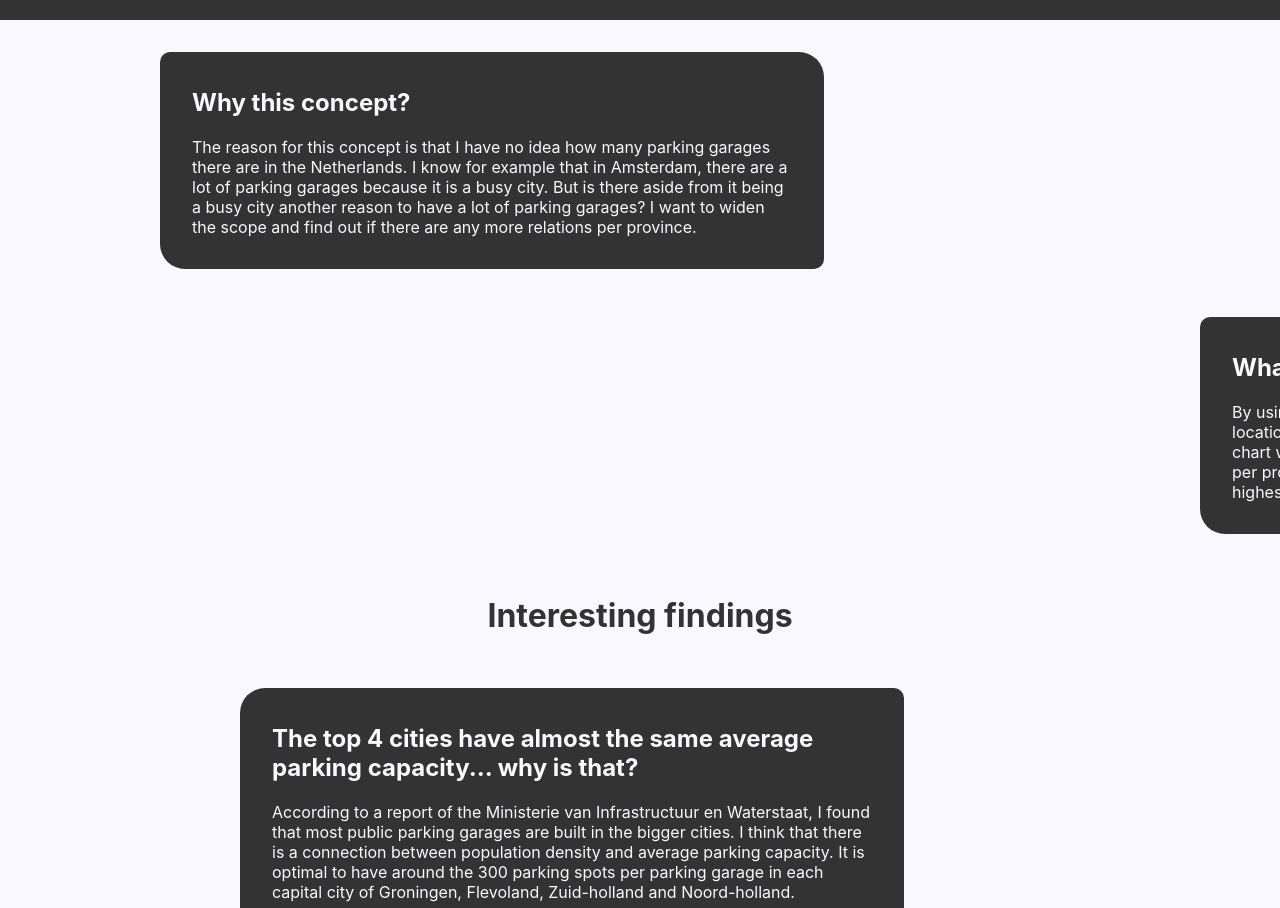
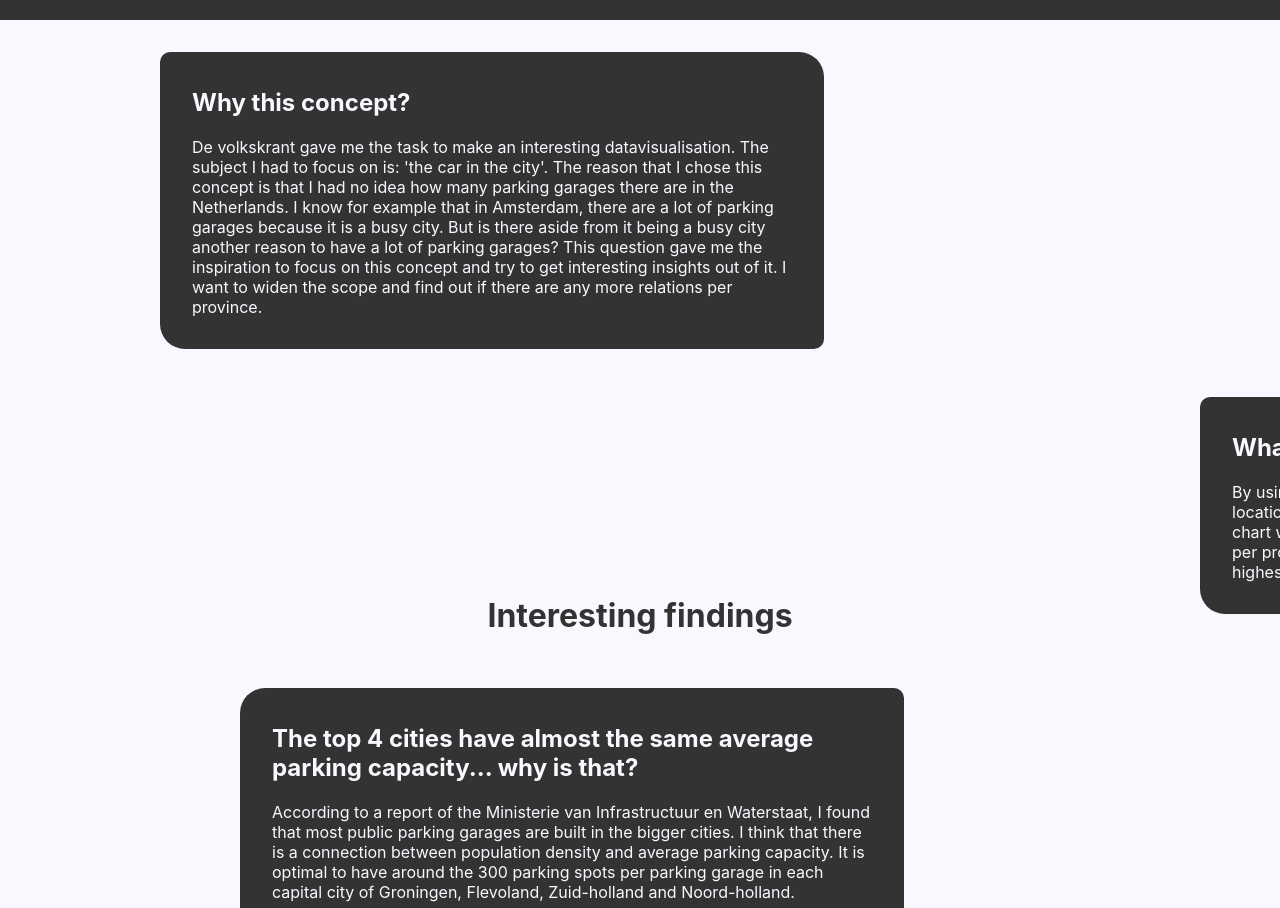
Before and after one commit to sahitj001/frontend-applications, a React (Create React App) app: page / in a window 1280 px wide. Shown: the part 780-1688 px from the top of the page. Built offline with nearby package versions, Linux system fonts and the light colour scheme; no server answers.

Commit message:
edited intro

```diff
--- a/src/components/Intro.js
+++ b/src/components/Intro.js
@@ -7,8 +7,10 @@ export function Intro() {
 
             <div className="info-concept">
                 <h2 className="info-h2">Why this concept?</h2>
-                <p className="info-p">The reason for this concept is that I have no idea how many parking garages there are in the Netherlands. I know for example that in Amsterdam,
+                <p className="info-p">De volkskrant gave me the task to make an interesting datavisualisation. The subject I had to focus on is: 'the car in the city'.
+                    The reason that I chose this concept is that I had no idea how many parking garages there are in the Netherlands. I know for example that in Amsterdam,
                     there are a lot of parking garages because it is a busy city. But is there aside from it being a busy city another reason to have a lot of parking garages?
+                    This question gave me the inspiration to focus on this concept and try to get interesting insights out of it.
                     I want to widen the scope and find out if there are any more relations per province.</p>
             </div>
 
```
